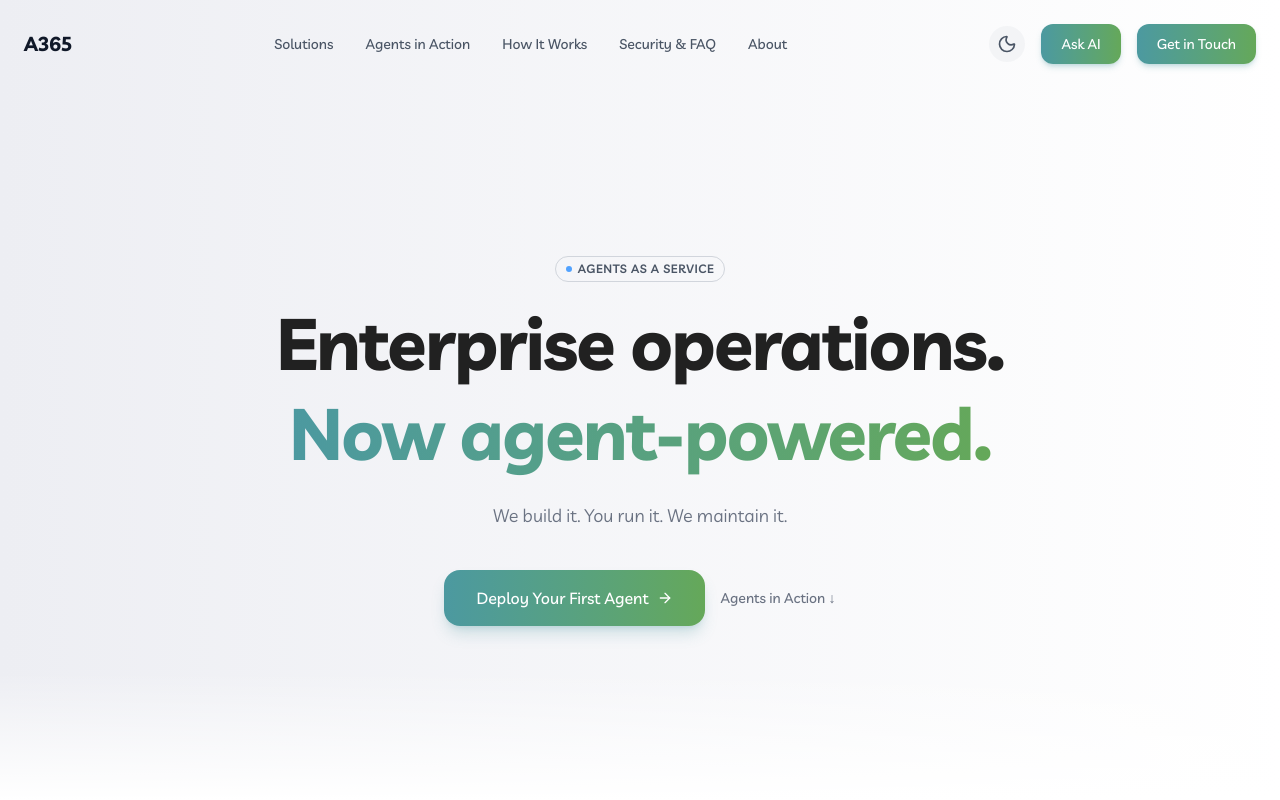
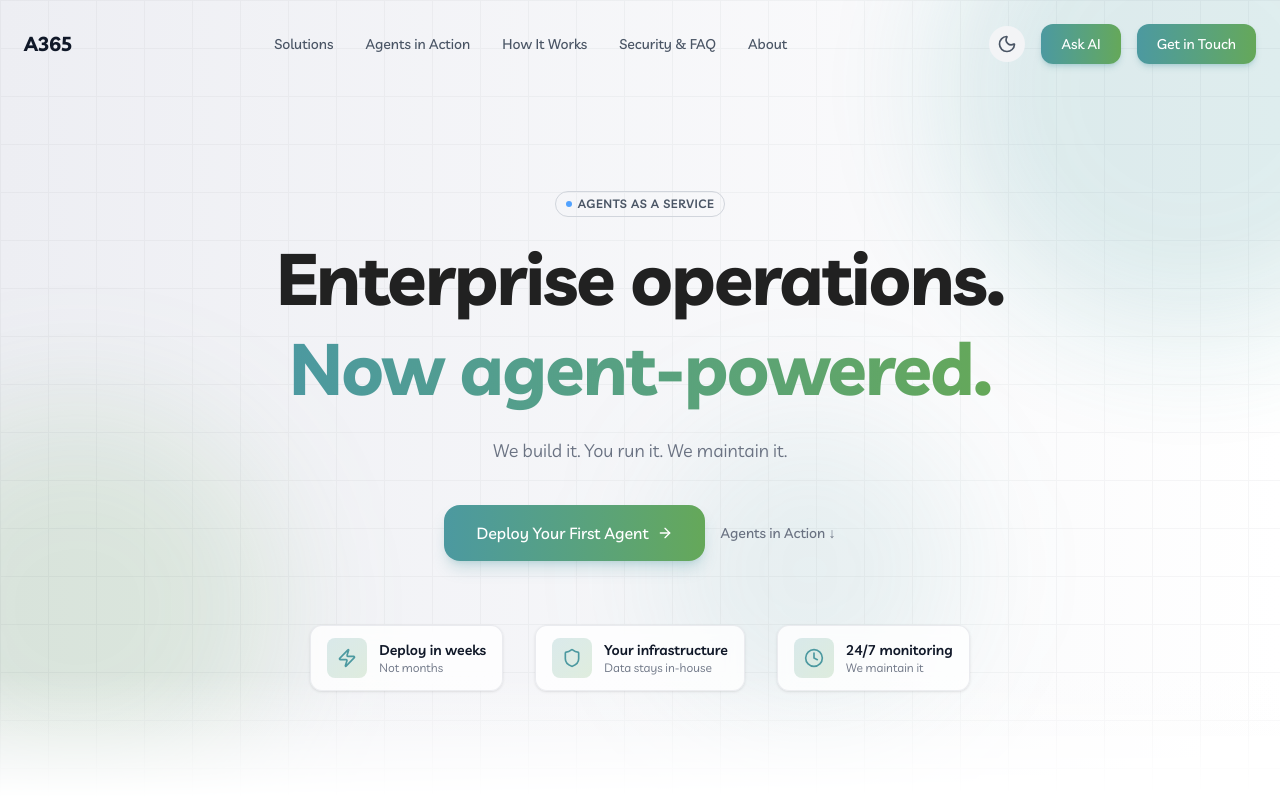
Before and after one commit to A365shift-DevTeam/A365-Automation, a React (Vite) app: page / in a window 1280 px wide. Shown: the top 800 px of the page. Built offline with nearby package versions, Linux system fonts and the light colour scheme.

Commit message:
background added in hero section

```diff
--- a/src/components/sections/BeforeAfter.tsx
+++ b/src/components/sections/BeforeAfter.tsx
@@ -31,7 +31,9 @@ export default function BeforeAfter() {
           initial={{ opacity: 0, x: -20 }}
           whileInView={{ opacity: 1, x: 0 }}
           viewport={{ once: true }}
-          className="section-card p-8"
+          whileHover={{ y: -4, transition: { duration: 0.25, ease: [0.22, 1, 0.36, 1] } }}
+          transition={{ duration: 0.5, ease: [0.22, 1, 0.36, 1] }}
+          className="section-card p-8 transition-smooth"
         >
           <div className="flex items-center gap-2 mb-6">
             <User className="w-5 h-5 text-gray-500" />
@@ -61,7 +63,9 @@ export default function BeforeAfter() {
           initial={{ opacity: 0, x: 20 }}
           whileInView={{ opacity: 1, x: 0 }}
           viewport={{ once: true }}
-          className="section-card p-8 border-2 border-primary-500/30 dark:border-primary-500/30 bg-primary-500/5 dark:bg-primary-500/5"
+          whileHover={{ y: -4, transition: { duration: 0.25, ease: [0.22, 1, 0.36, 1] } }}
+          transition={{ duration: 0.5, ease: [0.22, 1, 0.36, 1] }}
+          className="section-card p-8 border-2 border-primary-500/30 dark:border-primary-500/30 bg-primary-500/5 dark:bg-primary-500/5 transition-smooth"
         >
           <div className="flex items-center gap-2 mb-6">
             <Zap className="w-5 h-5 text-primary-500" />
--- a/src/components/sections/CommandCenterLive.tsx
+++ b/src/components/sections/CommandCenterLive.tsx
@@ -29,8 +29,8 @@ function TickerRow({ items, direction = 1 }: { items: string[]; direction?: numb
 
 export default function CommandCenterLive() {
   return (
-    <section className="py-4 border-y border-gray-200 dark:border-gray-800 bg-gray-50/50 dark:bg-gray-900/50 overflow-hidden">
-      <div className="max-w-7xl mx-auto px-6 mb-2">
+    <section className="py-2 border-y border-gray-200 dark:border-gray-800 bg-gray-50/50 dark:bg-gray-900/50 overflow-hidden">
+      <div className="max-w-7xl mx-auto px-6 mb-1">
         <div className="flex items-center gap-2 text-xs font-semibold text-gray-700 dark:text-gray-300">
           <Activity className="w-3 h-3 text-primary-500" />
           Command Center — Live
--- a/src/components/sections/Hero.tsx
+++ b/src/components/sections/Hero.tsx
@@ -1,9 +1,38 @@
-import { motion } from 'motion/react';
-import { ArrowRight } from 'lucide-react';
+import { motion, useReducedMotion } from 'motion/react';
+import { ArrowRight, Zap, Shield, Clock } from 'lucide-react';
 
 export default function Hero() {
+  const reduceMotion = useReducedMotion();
   return (
     <section className="relative min-h-screen flex items-center justify-center overflow-hidden pt-20 bg-gradient-to-r from-[#EDEEF3] to-[#FFFFFF] dark:from-gray-900 dark:to-gray-950">
+      {/* Soft gradient orbs - subtle enterprise motion (respects reduced motion) */}
+      <div className="absolute inset-0 overflow-hidden pointer-events-none">
+        <motion.div
+          className="absolute -top-40 -right-40 w-[500px] h-[500px] rounded-full bg-[#4C99A0]/20 dark:bg-[#4C99A0]/10 blur-3xl"
+          animate={reduceMotion ? undefined : { y: [0, -12, 0], opacity: [0.9, 1, 0.9] }}
+          transition={{ duration: 8, repeat: Infinity, ease: "easeInOut" }}
+        />
+        <motion.div
+          className="absolute top-1/2 -left-32 w-[400px] h-[400px] rounded-full bg-[#65A859]/15 dark:bg-[#65A859]/10 blur-3xl"
+          animate={reduceMotion ? undefined : { y: [0, 10, 0], x: [0, 8, 0] }}
+          transition={{ duration: 10, repeat: Infinity, ease: "easeInOut" }}
+        />
+        <motion.div
+          className="absolute bottom-20 right-1/4 w-[300px] h-[300px] rounded-full bg-[#4C99A0]/10 dark:bg-[#4C99A0]/5 blur-3xl"
+          animate={reduceMotion ? undefined : { y: [0, -8, 0] }}
+          transition={{ duration: 7, repeat: Infinity, ease: "easeInOut" }}
+        />
+        {/* Subtle grid pattern */}
+        <div
+          className="absolute inset-0 opacity-[0.03] dark:opacity-[0.06]"
+          style={{
+            backgroundImage: `linear-gradient(to right, currentColor 1px, transparent 1px),
+                             linear-gradient(to bottom, currentColor 1px, transparent 1px)`,
+            backgroundSize: '48px 48px',
+          }}
+        />
+      </div>
+
       <div className="max-w-7xl mx-auto px-6 relative z-10 text-center">
 
         <motion.span
@@ -41,13 +70,50 @@ export default function Hero() {
           transition={{ duration: 0.8, delay: 0.3, ease: "easeOut" }}
           className="flex flex-col sm:flex-row items-center justify-center gap-4"
         >
-          <a href="#agents-in-action" className="w-full sm:w-auto px-8 py-4 bg-gradient-to-r from-[#4C99A0] to-[#65A859] text-white rounded-2xl font-medium transition-all flex items-center justify-center gap-2 group shadow-lg shadow-[#4C99A0]/25 hover:shadow-xl hover:-translate-y-0.5">
+          <motion.a
+            href="#agents-in-action"
+            className="w-full sm:w-auto px-8 py-4 bg-gradient-to-r from-[#4C99A0] to-[#65A859] text-white rounded-2xl font-medium flex items-center justify-center gap-2 group shadow-lg shadow-[#4C99A0]/25"
+            whileHover={{ scale: 1.02, y: -2, boxShadow: '0 20px 40px -12px rgba(76, 153, 160, 0.35)' }}
+            whileTap={{ scale: 0.98 }}
+            transition={{ duration: 0.2, ease: [0.22, 1, 0.36, 1] }}
+          >
             Deploy Your First Agent
-            <ArrowRight className="w-4 h-4 group-hover:translate-x-1 transition-transform" />
-          </a>
+            <ArrowRight className="w-4 h-4 group-hover:translate-x-1 transition-transform duration-200" />
+          </motion.a>
           <a href="#agents-in-action" className="text-gray-500 dark:text-gray-400 hover:text-primary-500 font-medium text-sm">
             Agents in Action ↓
           </a>
+        </motion.div>
+
+        {/* Trust / value pills - adds visual interest */}
+        <motion.div
+          initial={{ opacity: 0, y: 16 }}
+          animate={{ opacity: 1, y: 0 }}
+          transition={{ duration: 0.6, delay: 0.5, ease: "easeOut" }}
+          className="mt-16 flex flex-wrap items-center justify-center gap-4 md:gap-8"
+        >
+          {[
+            { icon: Zap, label: 'Deploy in weeks', sub: 'Not months' },
+            { icon: Shield, label: 'Your infrastructure', sub: 'Data stays in-house' },
+            { icon: Clock, label: '24/7 monitoring', sub: 'We maintain it' },
+          ].map((item, i) => (
+            <motion.div
+              key={i}
+              initial={{ opacity: 0, y: 20 }}
+              animate={{ opacity: 1, y: 0 }}
+              transition={{ duration: 0.5, delay: 0.6 + i * 0.1, ease: [0.22, 1, 0.36, 1] }}
+              whileHover={{ y: -4, transition: { duration: 0.2 } }}
+              className="flex items-center gap-3 px-4 py-3 rounded-xl bg-white/80 dark:bg-gray-800/80 border border-gray-200/80 dark:border-gray-700/80 shadow-sm backdrop-blur-sm cursor-default"
+            >
+              <div className="w-10 h-10 rounded-lg bg-gradient-to-br from-[#4C99A0]/20 to-[#65A859]/20 dark:from-[#4C99A0]/30 dark:to-[#65A859]/30 flex items-center justify-center">
+                <item.icon className="w-5 h-5 text-[#4C99A0] dark:text-[#65A859]" />
+              </div>
+              <div className="text-left">
+                <p className="text-sm font-semibold text-gray-900 dark:text-gray-100">{item.label}</p>
+                <p className="text-xs text-gray-500 dark:text-gray-400">{item.sub}</p>
+              </div>
+            </motion.div>
+          ))}
         </motion.div>
       </div>
 
--- a/src/components/sections/Integrations.tsx
+++ b/src/components/sections/Integrations.tsx
@@ -28,9 +28,10 @@ export default function Integrations() {
             key={card.title}
             initial={{ opacity: 0, y: 20 }}
             whileInView={{ opacity: 1, y: 0 }}
-            viewport={{ once: true }}
-            transition={{ delay: i * 0.05 }}
-            className="section-card p-5 flex flex-col"
+            viewport={{ once: true, margin: "-40px", amount: 0.2 }}
+            transition={{ delay: i * 0.06, duration: 0.45, ease: [0.22, 1, 0.36, 1] }}
+            whileHover={{ y: -4, transition: { duration: 0.22, ease: [0.22, 1, 0.36, 1] } }}
+            className="section-card p-5 flex flex-col transition-smooth cursor-default"
           >
             <h3 className="text-lg font-bold text-gray-900 dark:text-gray-100 mb-2">{card.title}</h3>
             <p className="text-sm text-gray-600 dark:text-gray-400 flex-1 leading-relaxed">{card.description}</p>
--- a/src/components/sections/SolutionsOverview.tsx
+++ b/src/components/sections/SolutionsOverview.tsx
@@ -54,9 +54,10 @@ export default function SolutionsOverview() {
             key={col.title}
             initial={{ opacity: 0, y: 20 }}
             whileInView={{ opacity: 1, y: 0 }}
-            viewport={{ once: true }}
-            transition={{ delay: i * 0.08 }}
-            className="section-card p-6 flex flex-col"
+            viewport={{ once: true, margin: "-40px", amount: 0.2 }}
+            transition={{ delay: i * 0.08, duration: 0.5, ease: [0.22, 1, 0.36, 1] }}
+            whileHover={{ y: -4, transition: { duration: 0.22, ease: [0.22, 1, 0.36, 1] } }}
+            className="section-card p-6 flex flex-col transition-smooth cursor-default"
           >
             <div className="w-12 h-12 rounded-xl bg-primary-500/15 dark:bg-primary-500/20 flex items-center justify-center mb-4">
               <col.icon className="w-6 h-6 text-primary-600 dark:text-primary-400" />
--- a/src/components/ui/SectionWrapper.tsx
+++ b/src/components/ui/SectionWrapper.tsx
@@ -11,10 +11,10 @@ export default function SectionWrapper({ children, className = '', id }: Section
   return (
     <section id={id} className={`py-24 relative ${className}`}>
       <motion.div
-        initial={{ opacity: 0, y: 40 }}
+        initial={{ opacity: 0, y: 32 }}
         whileInView={{ opacity: 1, y: 0 }}
-        viewport={{ once: true, margin: "-100px" }}
-        transition={{ duration: 0.7, ease: [0.22, 1, 0.36, 1] }}
+        viewport={{ once: true, margin: "-80px", amount: 0.2 }}
+        transition={{ duration: 0.65, ease: [0.22, 1, 0.36, 1] }}
         className="max-w-7xl mx-auto px-6 md:px-12 relative z-10"
       >
         {children}
--- a/src/index.css
+++ b/src/index.css
@@ -125,3 +125,17 @@ h6 {
   -webkit-text-fill-color: transparent;
   background-clip: text;
 }
+
+/* Enterprise-friendly motion: respect user preference */
+@media (prefers-reduced-motion: reduce) {
+  *, *::before, *::after {
+    animation-duration: 0.01ms !important;
+    animation-iteration-count: 1 !important;
+    transition-duration: 0.01ms !important;
+  }
+}
+
+/* Smooth, professional transition utility */
+.transition-smooth {
+  transition-timing-function: cubic-bezier(0.22, 1, 0.36, 1);
+}
```
Also changed, not shown: src/components/sections/CTA.tsx (+21 -8 lines).
